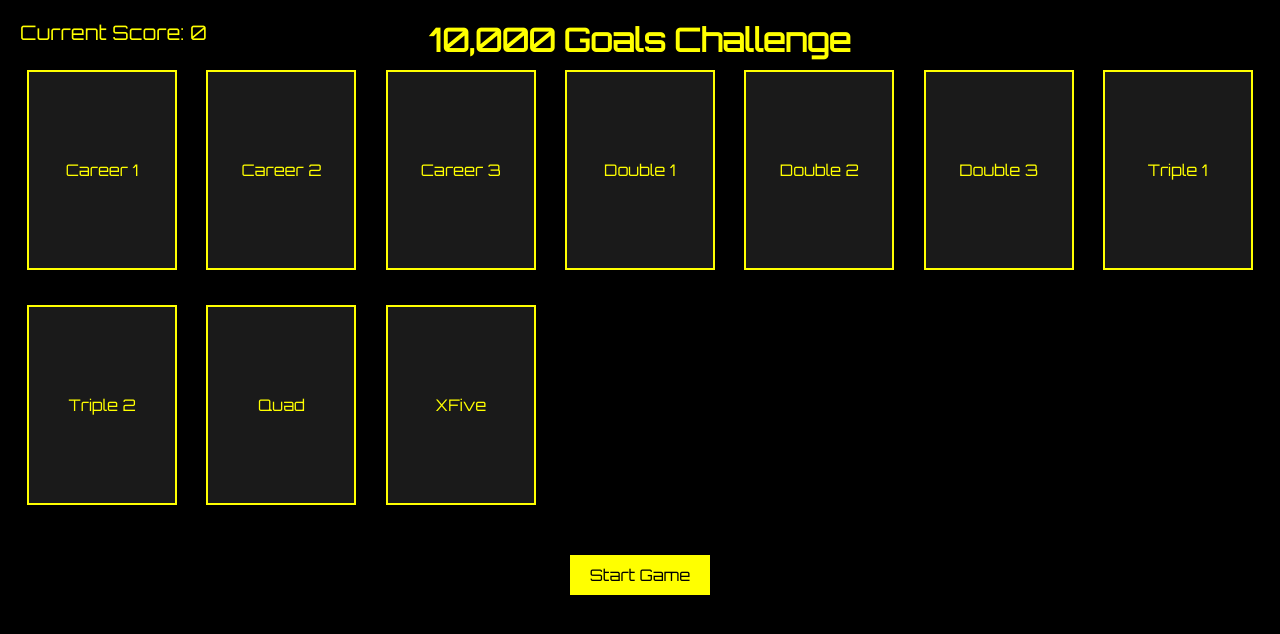
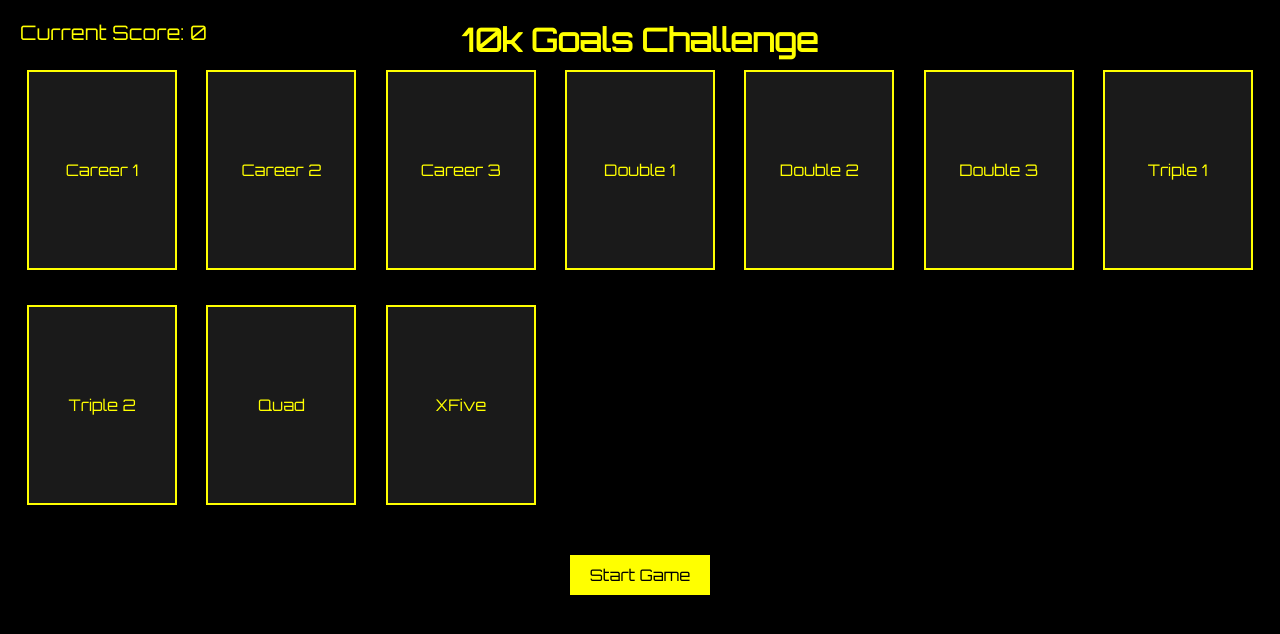
Before and after one commit to hadbierox196/10k-goal, a plain HTML site: page index.html in a window 1280 px wide. Drawn offline with Linux system fonts and the light colour scheme.

Commit message:
Update index.html

```diff
--- a/index.html
+++ b/index.html
@@ -3,13 +3,13 @@
 <head>
     <meta charset="UTF-8">
     <meta name="viewport" content="width=device-width, initial-scale=1.0">
-    <title>10,000 Goals Challenge</title>
+    <title>10k Goals Challenge</title>
     <link href="https://fonts.googleapis.com/css2?family=Orbitron&display=swap" rel="stylesheet">
     <link rel="stylesheet" href="styles.css">
 </head>
 <body>
     <div class="container">
-        <h1>10,000 Goals Challenge</h1>
+        <h1>10k Goals Challenge</h1>
         <div id="game-board">
             <!-- Career sections -->
             <div class="section" id="career-1">Career 1</div>
```
